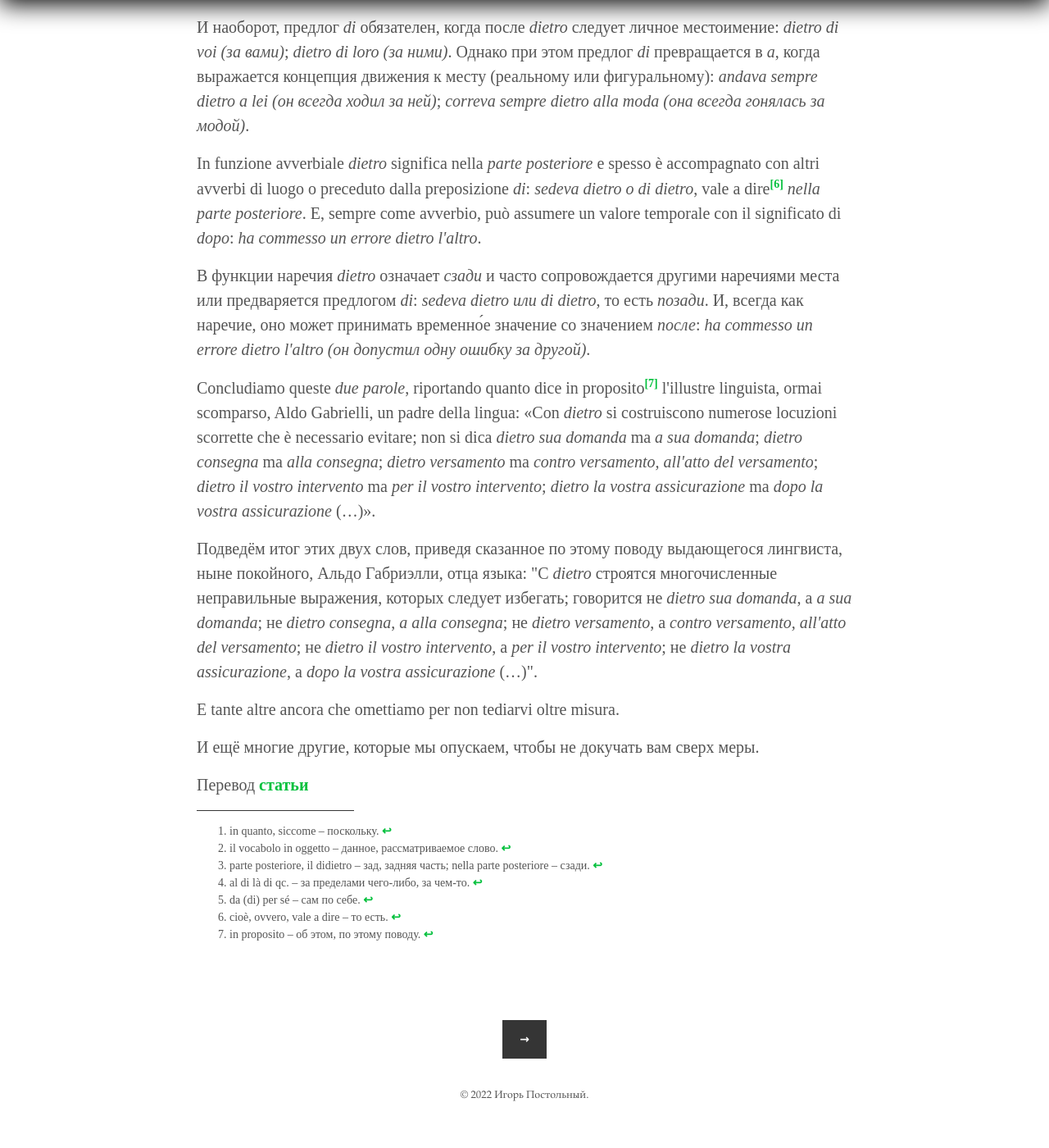
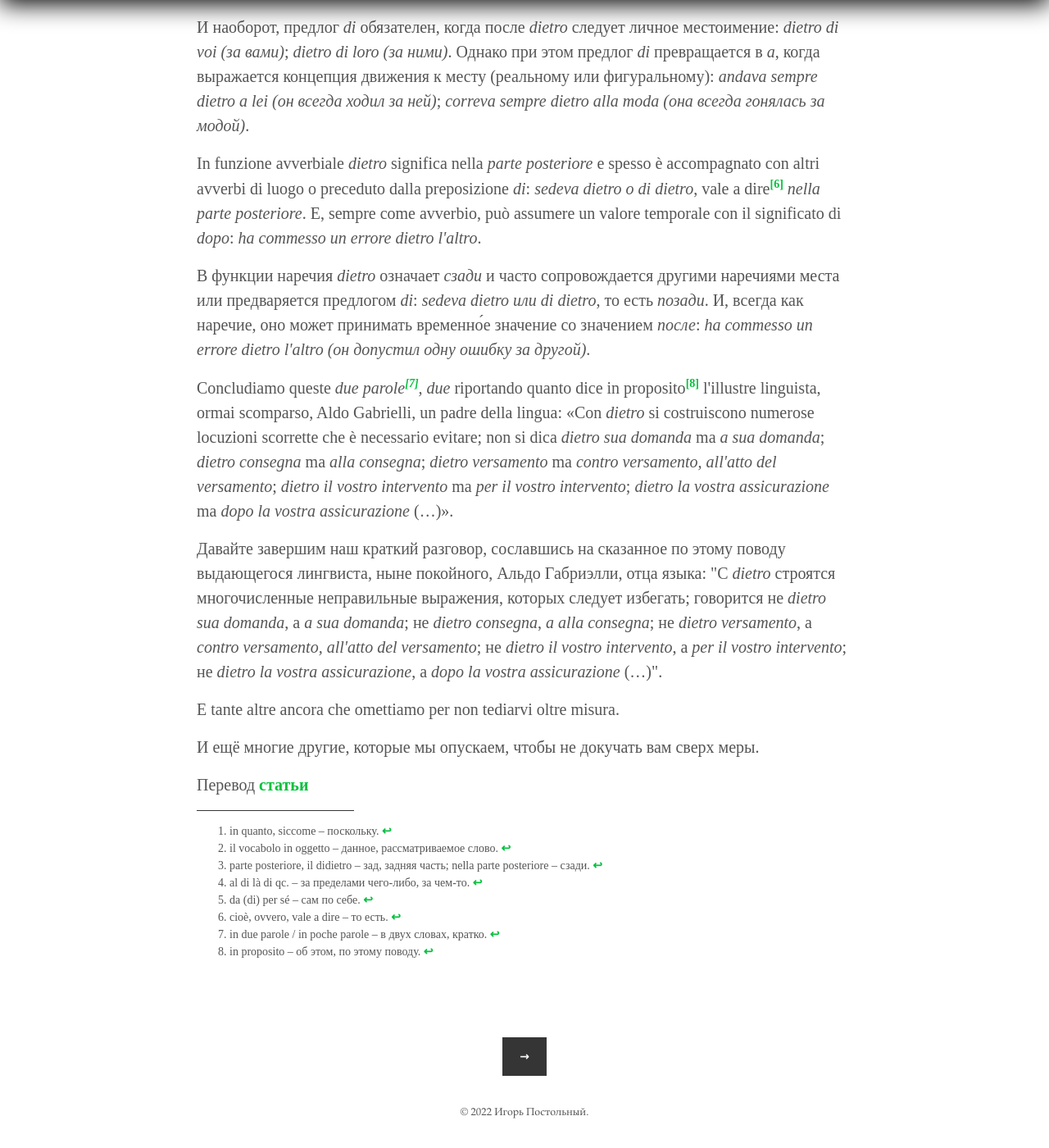
Before and after one commit to postolny/postolny.github.io, a Jekyll site: the page built from _posts/2022-09-09-dietro-il-o-dietro-a.md, in a window 1280 px wide and 1400 px high, scrolled down 1627 px. Shown: the whole window at 82% size. Built offline with Jekyll 4.4.1, drawn with Linux system fonts in a browser that asks for light colours; before the commit the page ends 3006 px from its top, so only the background shows below that.

Commit message:
Add files via upload

```diff
--- a/_posts/2022-09-09-dietro-il-o-dietro-a.md
+++ b/_posts/2022-09-09-dietro-il-o-dietro-a.md
@@ -32,9 +32,9 @@ In funzione avverbiale _dietro_ significa nella _parte posteriore_ e spesso è a
 
 В функции наречия _dietro_ означает _сзади_ и часто сопровождается другими наречиями места или предваряется предлогом _di_: _sedeva dietro или di dietro_, то есть _позади_. И, всегда как наречие, оно может принимать временно́е значение со значением _после_: _ha commesso un errore dietro l'altro (он допустил одну ошибку за другой)_.
 
-Concludiamo queste _due parole_, riportando quanto dice in proposito[^7] l'illustre linguista, ormai scomparso, Aldo Gabrielli, un padre della lingua: «Con _dietro_ si costruiscono numerose locuzioni scorrette che è necessario evitare; non si dica _dietro sua domanda_ ma _a sua domanda_; _dietro consegna_ ma _alla consegna_; _dietro versamento_ ma _contro versamento, all'atto del versamento_; _dietro il vostro intervento_ ma _per il vostro intervento_; _dietro la vostra assicurazione_ ma _dopo la vostra assicurazione_ (…)».
+Concludiamo queste _due parole[^8], due_ riportando quanto dice in proposito[^7] l'illustre linguista, ormai scomparso, Aldo Gabrielli, un padre della lingua: «Con _dietro_ si costruiscono numerose locuzioni scorrette che è necessario evitare; non si dica _dietro sua domanda_ ma _a sua domanda_; _dietro consegna_ ma _alla consegna_; _dietro versamento_ ma _contro versamento, all'atto del versamento_; _dietro il vostro intervento_ ma _per il vostro intervento_; _dietro la vostra assicurazione_ ma _dopo la vostra assicurazione_ (…)».
 
-Подведём итог этих двух слов, приведя сказанное по этому поводу выдающегося лингвиста, ныне покойного, Альдо Габриэлли, отца языка: "С _dietro_ строятся многочисленные неправильные выражения, которых следует избегать; говорится не _dietro sua domanda_, а _a sua domanda_; не _dietro consegna_, _а alla consegna_; не _dietro versamento_, а _contro versamento, all'atto del versamento_; не _dietro il vostro intervento_, а _per il vostro intervento_; не _dietro la vostra assicurazione_, а _dopo la vostra assicurazione_ (…)".
+Давайте завершим наш краткий разговор, сославшись на сказанное по этому поводу выдающегося лингвиста, ныне покойного, Альдо Габриэлли, отца языка: "С _dietro_ строятся многочисленные неправильные выражения, которых следует избегать; говорится не _dietro sua domanda_, а _a sua domanda_; не _dietro consegna_, _а alla consegna_; не _dietro versamento_, а _contro versamento, all'atto del versamento_; не _dietro il vostro intervento_, а _per il vostro intervento_; не _dietro la vostra assicurazione_, а _dopo la vostra assicurazione_ (…)".
 
 E tante altre ancora che omettiamo per non tediarvi oltre misura.
 
@@ -55,3 +55,5 @@ E tante altre ancora che omettiamo per non tediarvi oltre misura.
 [^6]: cioè, ovvero, vale a dire – то есть.
 
 [^7]: in proposito – об этом, по этому поводу.
+
+[^8]: in due parole / in poche parole – в двух словах, кратко.
```
